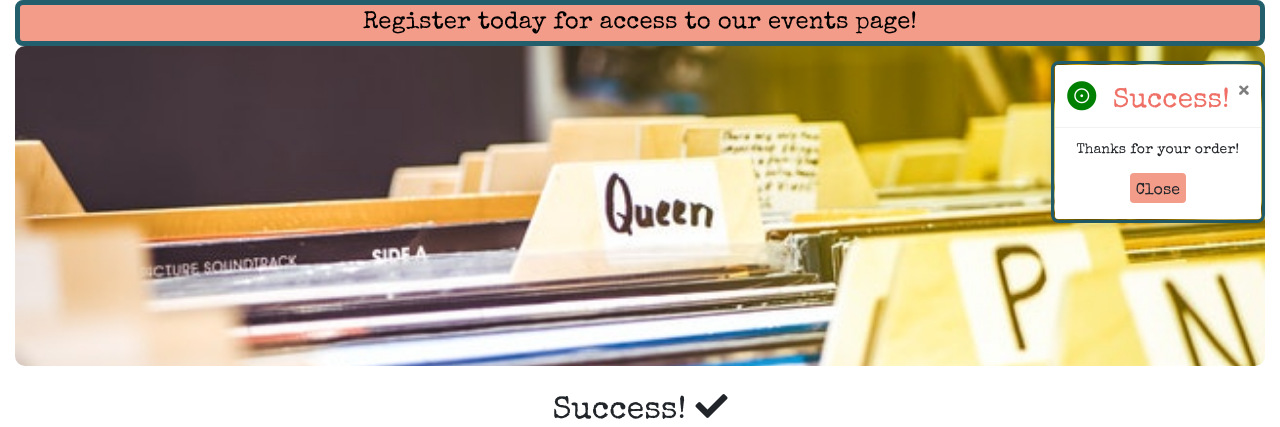
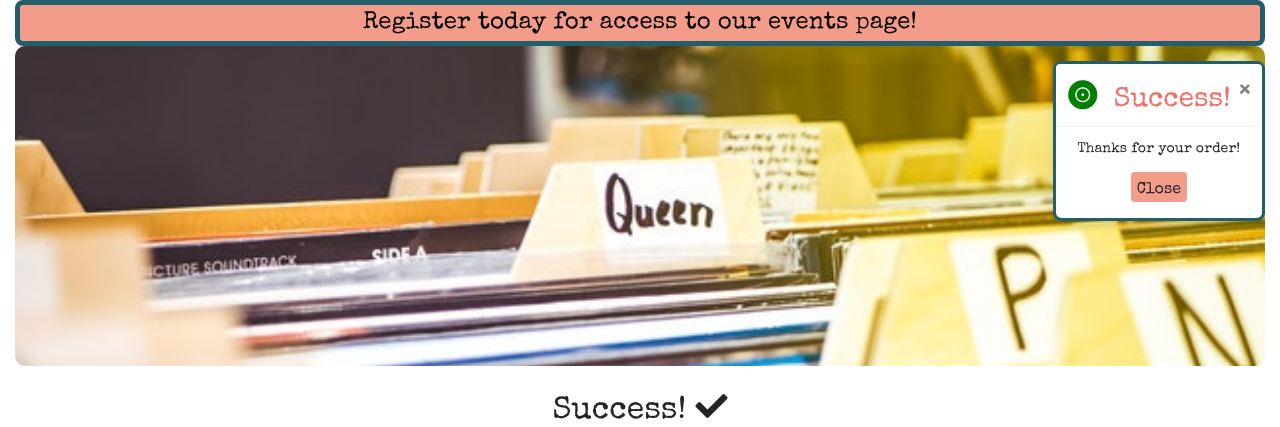
Before and after one commit to natalie-kate/music_to_my_ears, a Django app: page /checkout/checkout_success/000 in a window 1280 px wide. Shown: the part 79-506 px from the top of the page. Run offline with Django 4.2, Linux system fonts and the light colour scheme; tables that the repository leaves empty hold one stand-in row (values such as "Sample post"); grey boxes marked "Sample" are stand-in pictures; some libraries are stand-ins or nearby versions.

Commit message:
Edit styling of message-container, add to toast instead

```diff
--- a/static/css/base.css
+++ b/static/css/base.css
@@ -100,13 +100,13 @@ body{
     top: 140px;
     right: 15px;
     z-index: 9999999999;
-    border: 3px solid #225e6c;
-    border-radius: 8px;
 }
 
 .toast {
     overflow: visible;
     background-color: white;
+    border: 3px solid #225e6c;
+    border-radius: 8px;
 }
 
 .toast .item-details {
```
